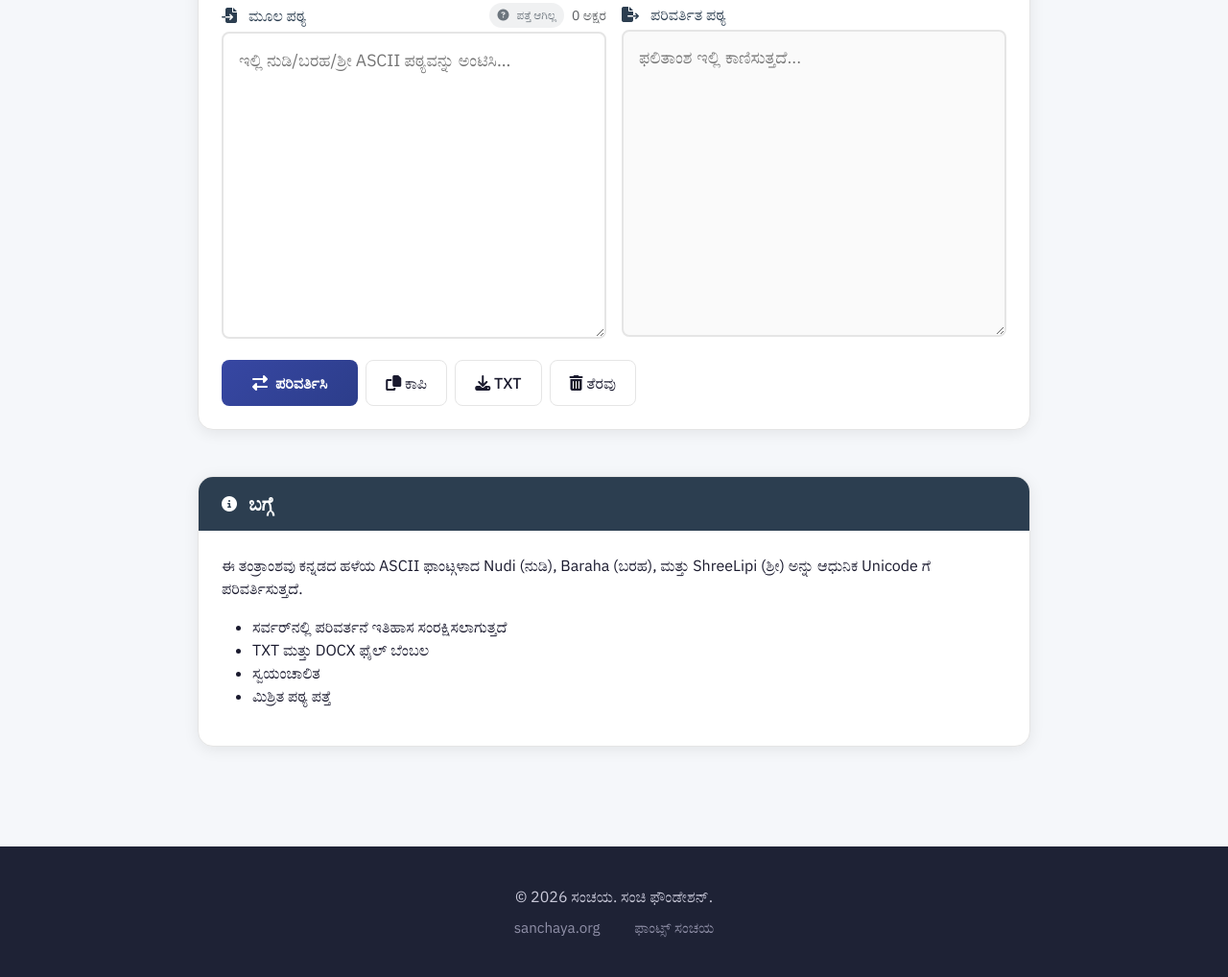
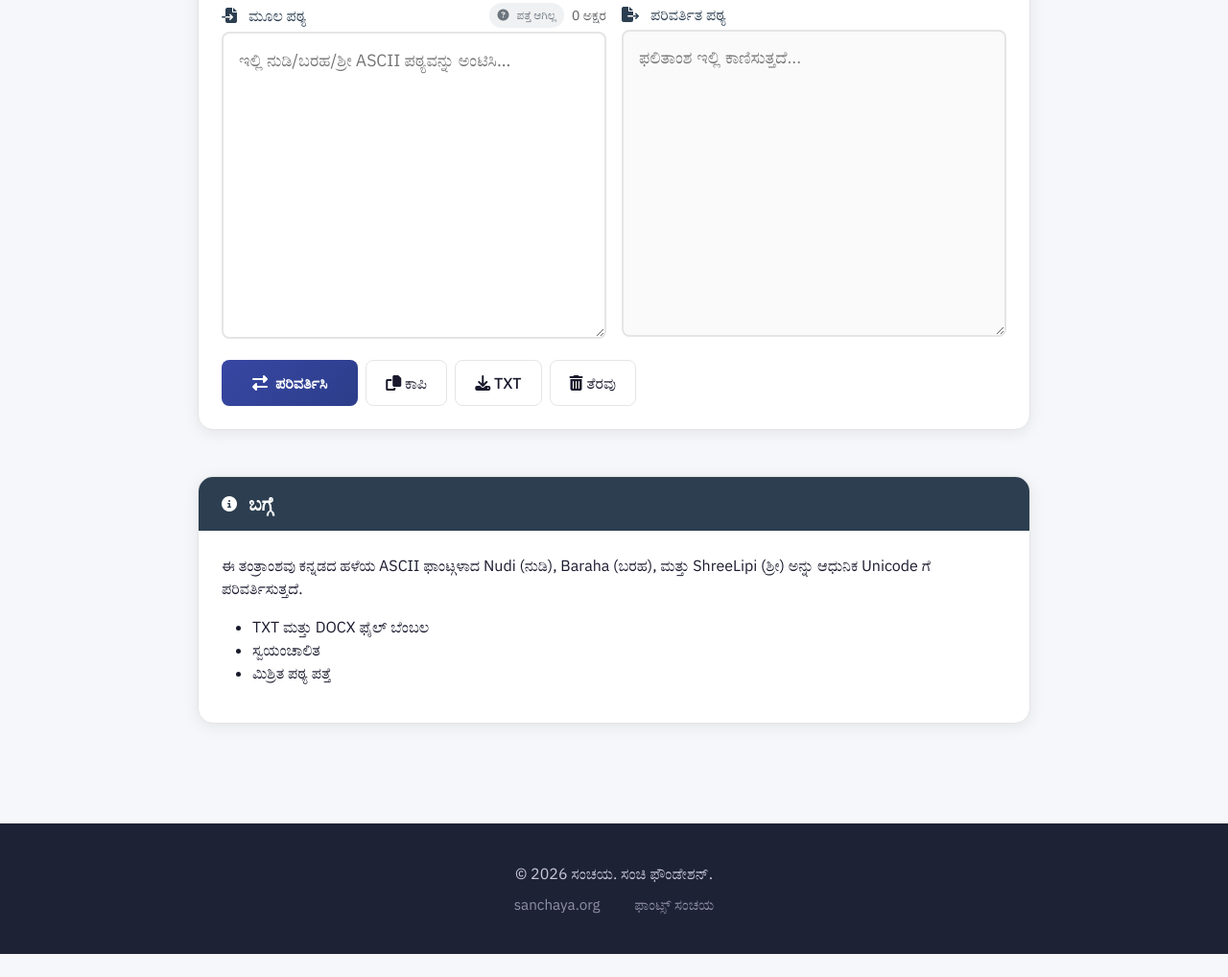
Before and after one commit to sanchaya/kannada-font-converter, a website: page index.html in a window 1280 px wide. Shown: the part 458-1476 px from the top of the page at 96% size. After the commit the page ends 1452 px from the top, so only its background shows below. Drawn offline with nearby package versions, Linux system fonts and the light colour scheme; a web font is replaced by a local one.

Commit message:
Remove server history text from about section

```diff
--- a/index.html
+++ b/index.html
@@ -236,7 +236,6 @@
                 <div class="card-body-custom">
                     <p>ಈ ತಂತ್ರಾಂಶವು ಕನ್ನಡದ ಹಳೆಯ ASCII ಫಾಂಟ್ಗಳಾದ Nudi (ನುಡಿ), Baraha (ಬರಹ), ಮತ್ತು ShreeLipi (ಶ್ರೀ) ಅನ್ನು ಆಧುನಿಕ Unicode ಗೆ ಪರಿವರ್ತಿಸುತ್ತದೆ.</p>
                     <ul>
-                        <li>ಸರ್ವರ್‌ನಲ್ಲಿ ಪರಿವರ್ತನೆ ಇತಿಹಾಸ ಸಂರಕ್ಷಿಸಲಾಗುತ್ತದೆ</li>
                         <li>TXT ಮತ್ತು DOCX ಫೈಲ್ ಬೆಂಬಲ</li>
                         <li>ಸ್ವಯಂಚಾಲಿತ</li>
                         <li>ಮಿಶ್ರಿತ ಪಠ್ಯ ಪತ್ತೆ</li>
```
